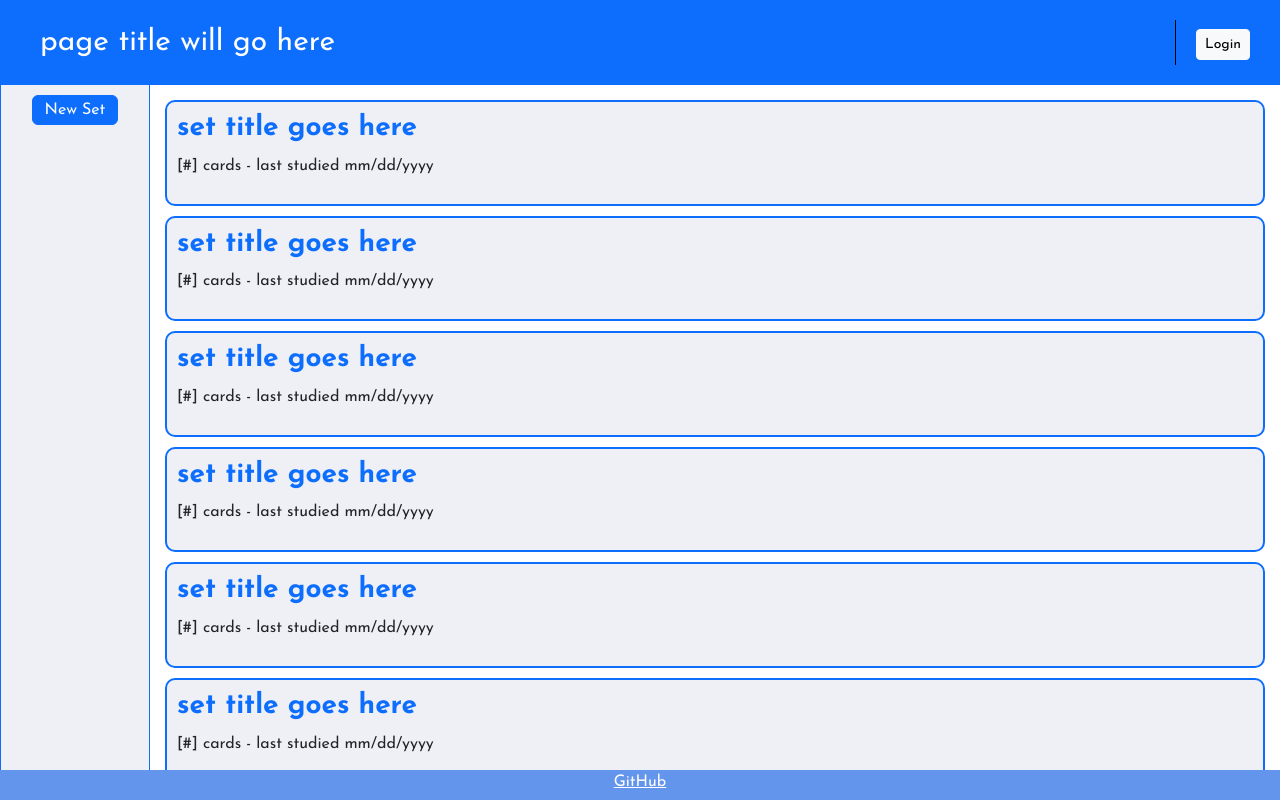
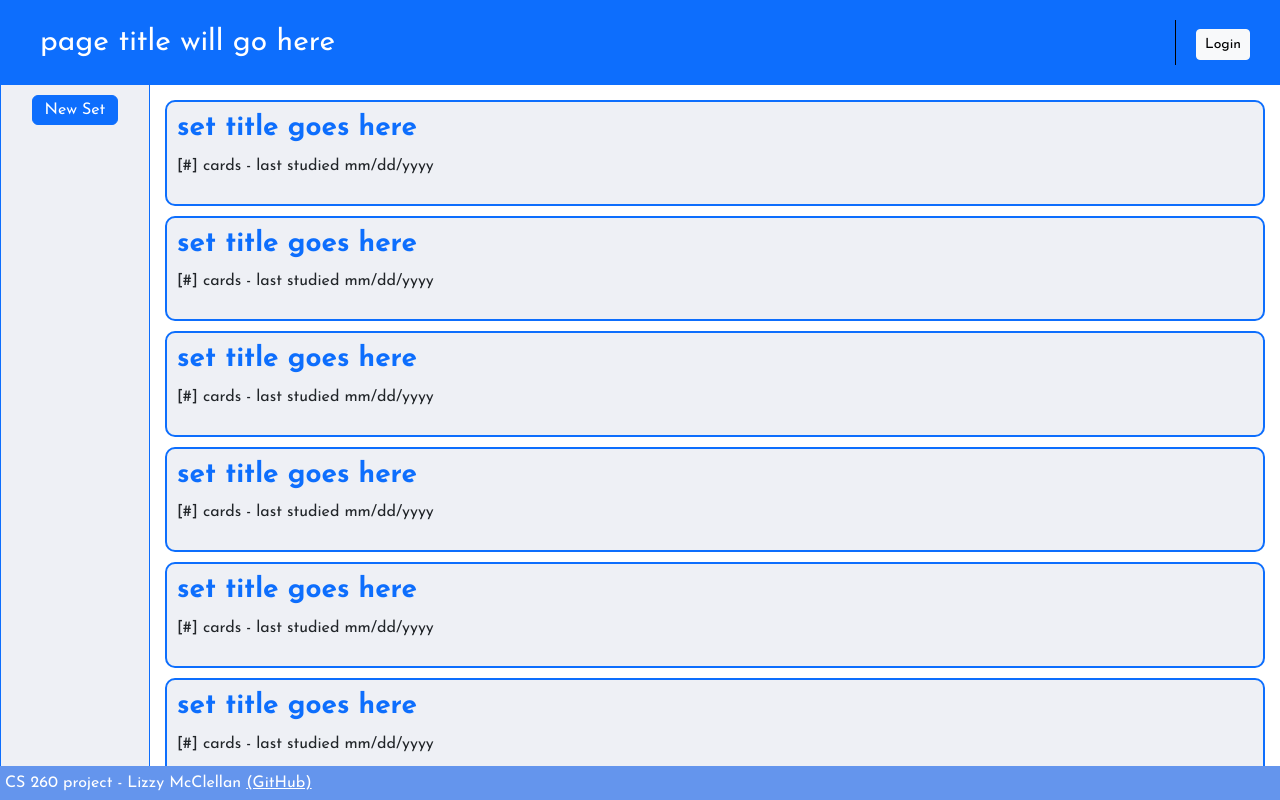
Before and after one commit to lizzymcc/startup, a React (Vite) app: page / in a window 1280 px wide. Built offline with nearby package versions, Linux system fonts and the light colour scheme; a small style sheet from the web is missing.

Commit message:
updated footer to have my name & such

```diff
--- a/src/app.css
+++ b/src/app.css
@@ -77,7 +77,8 @@ footer {
 	background:var(--b2);
 	flex: 0 30px;
 	color: white;
-	text-align: center;
+	text-align: left;
+	padding:5px;
 }
 footer > a {
 	color: white;
--- a/src/app.jsx
+++ b/src/app.jsx
@@ -89,7 +89,7 @@ export default function App() {
 						<Route path='/scores/:setid' element={<Scores />} />
 						<Route path='*' element={<NotFound />} />
 					</Routes>
-				<footer> <a href = "https://github.com/lizzymcc/startup"> GitHub </a></footer>
+				<footer> CS 260 project - Lizzy McClellan <a href = "https://github.com/lizzymcc/startup"> (GitHub)</a> </footer>
 			</div>
 		</BrowserRouter>
 	);
```
